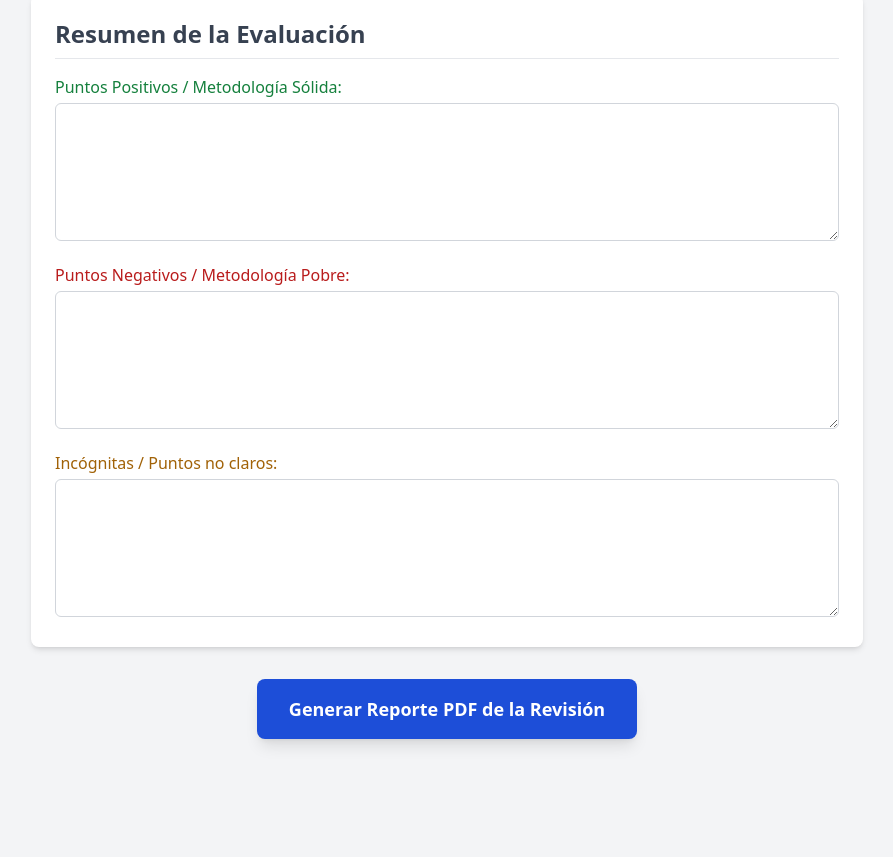
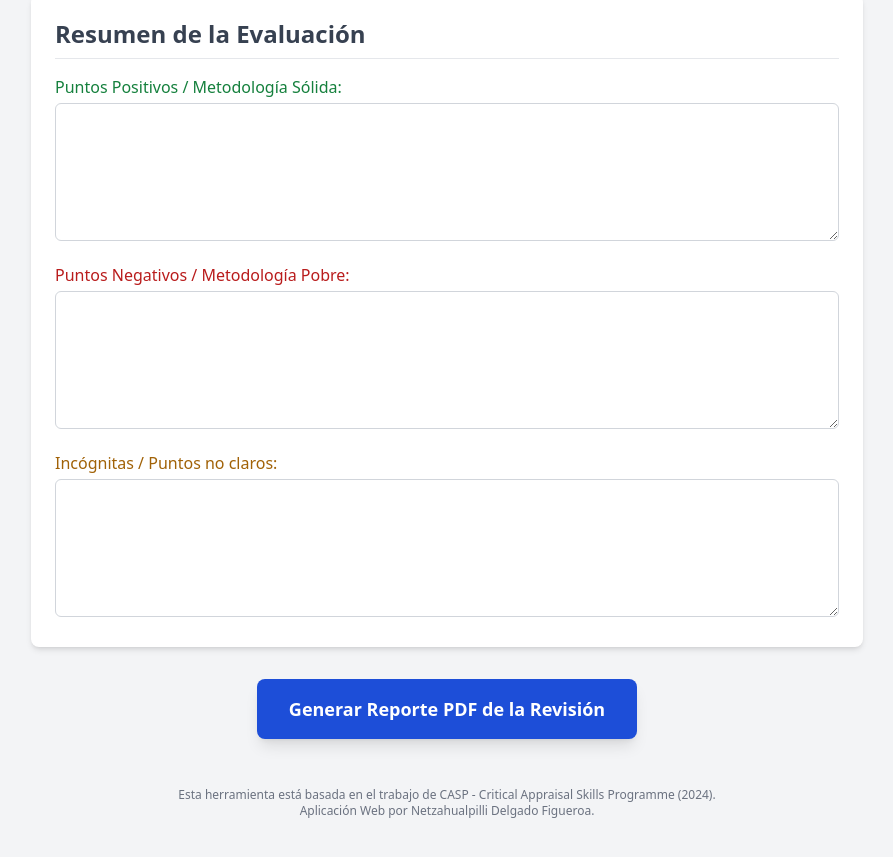
Before and after one commit to NetzaDelgado/CASP, a plain HTML site: page index.html in a window 1280 px wide. Shown: the part 6854-7711 px from the top of the page, without its empty margins (193-1086 px from the left). Before the commit the page ends 7625 px from the top, so only its background shows below. Drawn offline with nearby package versions, Linux system fonts and the light colour scheme.

Commit message:
Add footer for attribution in index.html
Added footer with attribution information.

```diff
--- a/index.html
+++ b/index.html
@@ -224,6 +224,13 @@
                 Generar Reporte PDF de la Revisión
             </button>
         </div>
+
+        <!-- Pie de página de atribución -->
+        <footer class="text-center text-xs text-gray-500 mt-12 mb-4">
+            <p>Esta herramienta está basada en el trabajo de CASP - Critical Appraisal Skills Programme (2024).</p>
+            <p>Aplicación Web por Netzahualpilli Delgado Figueroa.</p>
+        </footer>
+
     </div>
 
     <!-- Elemento oculto para generar el PDF -->
```
